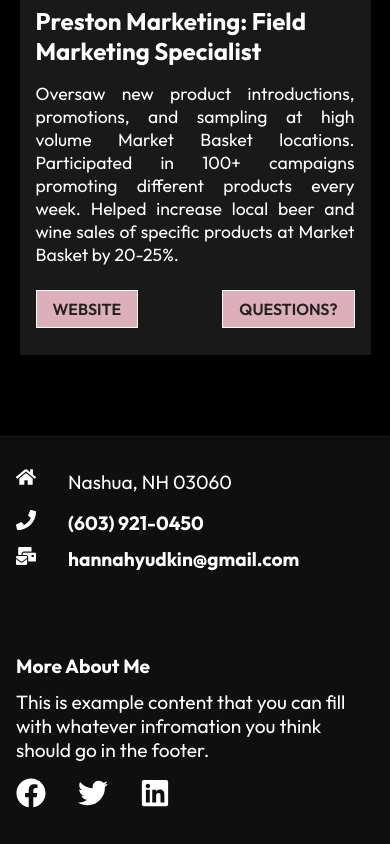
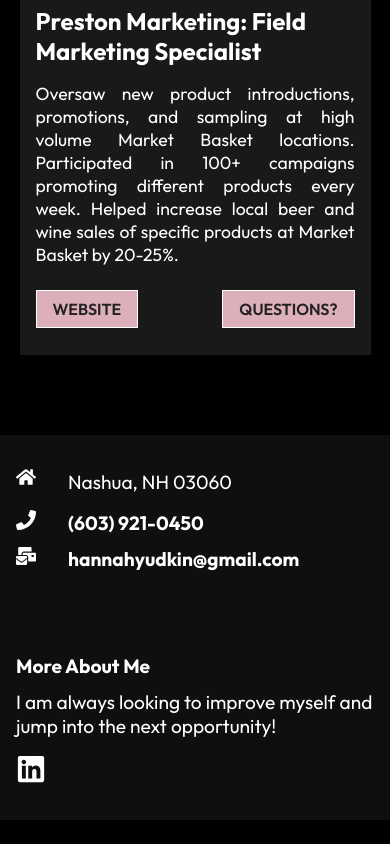
Before and after one commit to HannahYudkin/hannah-portfolio, a React (Create React App) app: page / in a window 390 px wide. Shown: the part 6854-7698 px from the top of the page. After the commit the page ends 7674 px from the top, so only its background shows below. Built offline with nearby package versions, Linux system fonts and the light colour scheme.

Commit message:
Changed background/phone link

```diff
--- a/src/components/AboutContent.js
+++ b/src/components/AboutContent.js
@@ -19,10 +19,13 @@
         </div>
         <div className="p-div">
           <p>
-            Hi there! I am a driven and detail-oriented individual with a passion for both marketing and technology. I hold a Bachelor's degree in Business with a concentration in Marketing as well as one in Computer Information Systems, which has provided me with a unique perspective on how these two fields intersect and complement each other. I am always looking to improve my skills and expand my knowledge, and I am dedicated to delivering exceptional results for my clients.
+            Welcome to my digital domain! I am a driven and detail-oriented individual with a passion for both marketing and technology. I hold a Bachelor's degree in Business with a concentration in Marketing as well as one in Computer Information Systems, which has provided me with a unique perspective on how these two fields intersect and complement each other. I am always looking to improve my skills and expand my knowledge, and I am dedicated to delivering exceptional results for my clients.
           </p>
           <p>
-            When I'm not working, I love to express my creative side through baking and art. There's nothing quite like whipping up a batch of delicious treats or working on a new canvas to unwind after a busy day. I am also deeply committed to giving back to my community and regularly volunteer my time and resources to local organizations and causes, including Big Brothers Big Sisters.
+            With a deep understanding of the digital landscape, I excel at devising and implementing cutting-edge marketing strategies that resonate with today's tech-savvy consumers. I thrive on exploring emerging trends and leveraging innovative tools to enhance brand visibility, drive engagement, and boost conversions.
+          </p>
+          <p>
+            When I'm not working, I love to shop and to express my creative side through baking and art. There's nothing quite like whipping up a batch of delicious treats or working on a new canvas to unwind after a busy day. I am also deeply committed to giving back to my community and regularly volunteer my time and resources to local organizations and causes, including Big Brothers Big Sisters.
           </p>
           <p>
             With my combination of technical expertise and marketing savvy, I am confident that I have the skills and drive to make a meaningful impact in my career. I am eager to bring my passion and dedication to a new opportunity and contribute to the success of your team.
--- a/src/components/Footer.js
+++ b/src/components/Footer.js
@@ -15,8 +15,10 @@
           </div>
           <div className="phone">
             <h4>
-              <FaPhone size={20} style={{ color: "#fff", marginRight: "2rem" }} />
-              (603) 921-0450
+              <a href="tel:+6039210450">
+                <FaPhone size={20} style={{ color: "#fff", marginRight: "2rem" }} />
+                (603) 921-0450
+              </a>
             </h4>
           </div>
           <div className="email">
@@ -30,11 +32,13 @@
         </div>
         <div className="right">
           <h4>More About Me</h4>
-          <p>This is example content that you can fill with whatever infromation you think should go in the footer.</p>
+          <p>I am always looking to improve myself and jump into the next opportunity!</p>
           <div className="social">
-            <FaFacebook size={30} style={{ color: "#fff", marginRight: "2rem" }} />
-            <FaTwitter size={30} style={{ color: "#fff", marginRight: "2rem" }} />
-            <FaLinkedin size={30} style={{ color: "#fff", marginRight: "2rem" }} />
+            {/* <FaFacebook size={30} style={{ color: "#fff", marginRight: "2rem" }} />
+            <FaTwitter size={30} style={{ color: "#fff", marginRight: "2rem" }} /> */}
+            <a href={'//www.linkedin.com/in/hannahyudkin/'} target="_blank" >
+              <FaLinkedin size={30} style={{ color: "#fff", marginRight: "2rem" }} />
+            </a>
           </div>
         </div>
       </div>
--- a/src/components/HeroImg2Styles.css
+++ b/src/components/HeroImg2Styles.css
@@ -7,7 +7,7 @@
 
 .hero-img::before {
   content: "";
-  background: url("../assets/city.jpg");
+  background: url("../assets/womanshopping.jpg");
   /* background: url("https: //images.pexels.com/photos/450035/pexels-photo-450035.jpeg?auto=compress&cs=tinysrgb&w=1260&h=750&dpr=2"); */
   height: 100%;
   width: 100%;
@@ -26,6 +26,7 @@
 .hero-img p {
   font-size: 1.4rem;
   text-align: center;
+  width: 75%;
 }
 
 .heading {
--- a/src/routes/About.js
+++ b/src/routes/About.js
@@ -8,7 +8,8 @@
   return (
     <div>
       <Navbar />
-      <HeroImg2 heading="About me." text="Full-Stack Web Developer with a background in marketing aiming to create a more consumer-centric experience on the web." />
+      <HeroImg2 heading="About me."
+        text="I am an innovative and tech-savvy marketer with a passion for blending creativity and technology to deliver impactful results. As a forward-thinking professional, I am currently seeking new opportunities to apply my unique skill set in a dynamic and challenging environment." />
       <AboutContent />
       <Footer />
     </div>
```
Also changed, not shown: src/assets/shoeshopping.webp (added), 1 other file (tests, documents, lock files or other folders).
